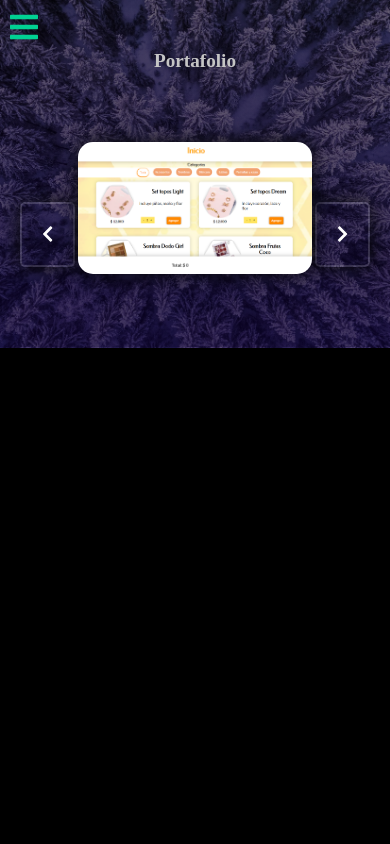
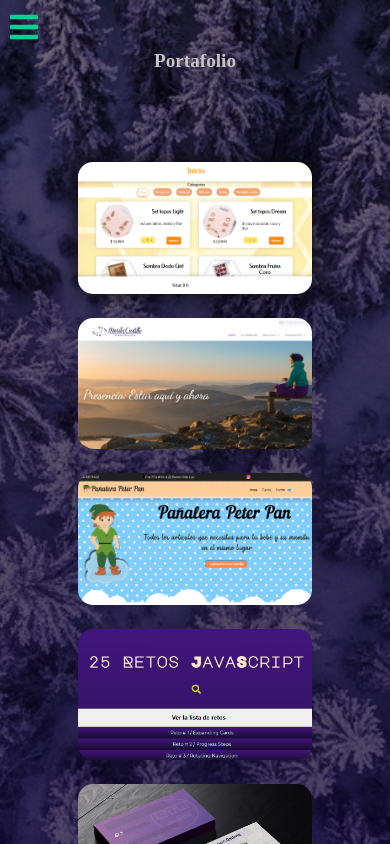
Before and after one commit to PaolaRoa/portfolioReact, a React (Create React App) app: page /portfolio in a window 390 px wide. Shown: the top 844 px of the page. Built offline with nearby package versions, Linux system fonts and the light colour scheme; a web font is replaced by a local one.

Commit message:
set responsive on portfolio section

```diff
--- a/src/assets/css/portfolio.css
+++ b/src/assets/css/portfolio.css
@@ -86,11 +86,11 @@
 .overlay:hover{
 
 }
-.slide.active:hover .imgP{
+.slide:hover .imgP{
   filter: brightness(0.2);
   transition: all 0.5s;
 }
-.slide.active:hover .overlay{
+.slide:hover .overlay{
   opacity: 1;
 
 }
@@ -103,3 +103,19 @@
   top: 40%;
   font-family: 'Coda';
 }
+
+@media(max-width : 600px){
+  .arrow{
+    display: none;
+  }
+  .slide, .slide.active{
+    display: block;
+    opacity: 1;
+    margin: 20px;
+  }
+  .slide:active .imgP, .slide.active:active .imgP{
+    filter: brightness(0.2);
+    transition: all 0.5s;
+  }
+
+}
```
